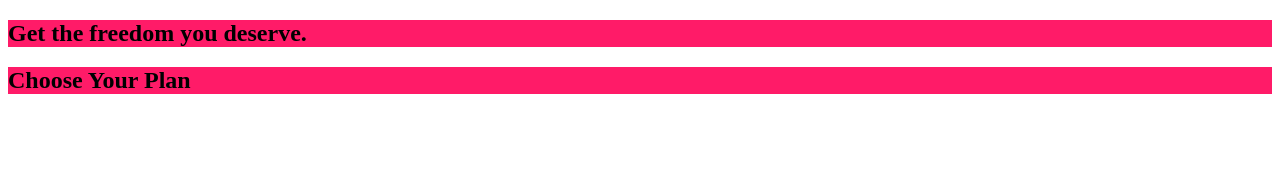
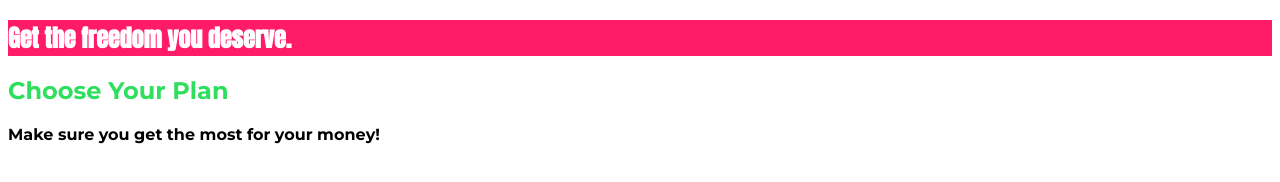
Before and after one commit to kartiksingh23/standalone_css_hosting, a plain HTML site: page index.html in a window 1280 px wide. Drawn offline with Linux system fonts and the light colour scheme.

Commit message:
decided fonts for the page

```diff
--- a/index.html
+++ b/index.html
@@ -6,16 +6,19 @@
     <meta http-equiv="X-UA-Compatible" content="ie=edge">
     <title>uHost</title>
     <link rel="shortcut icon" href="favicon.png">
+    <link href="https://fonts.googleapis.com/css?family=Anton" rel="stylesheet">
+    <link href="https://fonts.googleapis.com/css?family=Montserrat:700" rel="stylesheet">
     <link rel="stylesheet" href="main.css">
 </head>
 
 <body>
     <main>
-        <section>
+        <section id="product-overview">
             <h1>Get the freedom you deserve.</h1>
         </section>
-        <section>
-            <h1>Choose Your Plan</h1>
+        <section id="plans">
+            <h1 class="section-title">Choose Your Plan</h1>
+            <p>Make sure you get the most for your money!</p>
         </section>
     </main>
 </body>
--- a/main.css
+++ b/main.css
@@ -1,3 +1,16 @@
-section {
+body {
+    font-family: 'Montserrat', sans-serif;
+}
+
+#product-overview {
     background: #ff1b68;
 }
+
+.section-title{
+    color:#2ddf5c;
+}
+
+#product-overview h1 {
+    color: white;
+    font-family: 'Anton', sans-serif;
+}
```
